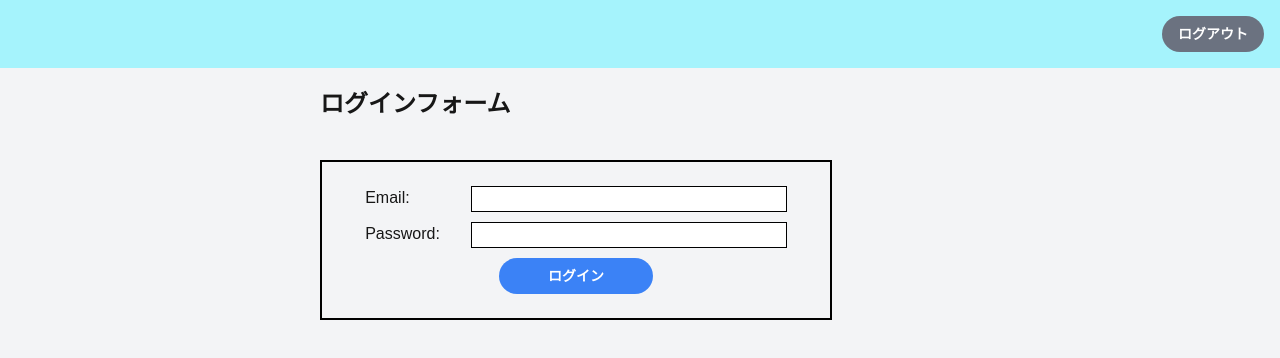
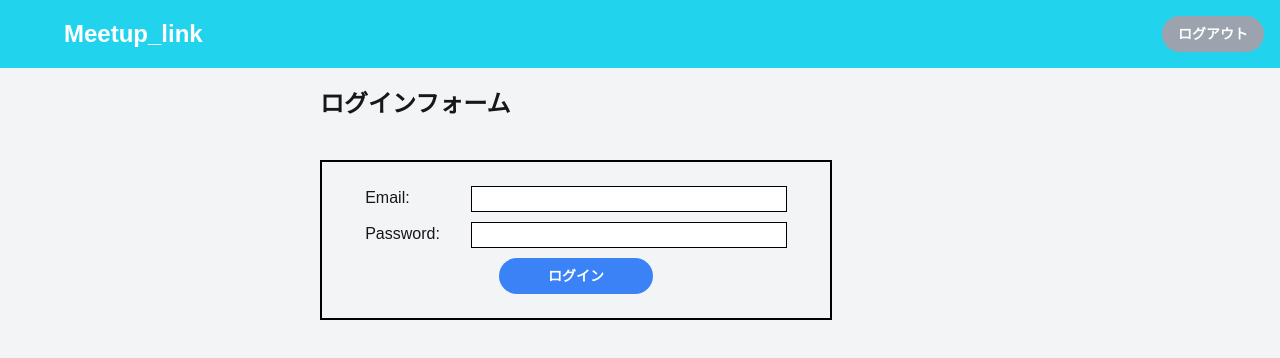
Before and after one commit to kai-phoenix/meetup_link, a Next.js app in the folder frontend/: page /login in a window 1280 px wide. Shown: the top 358 px of the page. Built offline with nearby package versions, Linux system fonts and the light colour scheme.

Commit message:
[tmp]デザイン修正3
デザイン修正3

```diff
--- a/frontend/app/components/EditButton.tsx
+++ b/frontend/app/components/EditButton.tsx
@@ -8,6 +8,6 @@ export function EditButton({editPath,name}: Readonly<{ editPath:string,name:stri
         router.push(editPath)
     }
     return (
-        <button onClick={handleEditClick} className="py-1 px-2.5 bg-lime-500 rounded-2xl text-white font-black text-sm">{name}</button>
+        <button onClick={handleEditClick} className="py-1 px-2.5 bg-lime-500 hover:bg-gray-700 rounded-2xl text-white font-black text-sm mx-1">{name}</button>
     )
 }
--- a/frontend/app/components/LogoutButton.tsx
+++ b/frontend/app/components/LogoutButton.tsx
@@ -18,7 +18,7 @@ export function LogoutButton() {
         router.push('/login')
     }
     return (
-        <button onClick={handleLogout} className="bg-gray-500 hover:bg-gray-700 text-white font-bold py-2 px-4 rounded-3xl text-sm /">
+        <button onClick={handleLogout} className="bg-gray-400 hover:bg-gray-700 text-white font-bold py-2 px-4 rounded-3xl text-sm /">
             ログアウト
         </button>
     )
--- a/frontend/app/components/RemoveButton.tsx
+++ b/frontend/app/components/RemoveButton.tsx
@@ -8,6 +8,6 @@ export function RemoveButton({removePath,name}: Readonly<{ removePath:string,nam
         router.push(removePath)
     }
     return (
-        <button onClick = {handleRemoveClick} className="py-1 px-2.5 bg-red-500 rounded-2xl text-white font-black text-sm">{name}</button>
+        <button onClick = {handleRemoveClick} className="py-1 px-2.5 bg-red-500 hover:bg-gray-700 rounded-2xl text-white font-black text-sm mx-1">{name}</button>
     )
 }
--- a/frontend/app/events/[id]/edit/page.tsx
+++ b/frontend/app/events/[id]/edit/page.tsx
@@ -112,9 +112,8 @@ export default function EditEventPage() {
                     <input type='text' value={status} onChange={e=>setStatus(e.target.value)}/>
                 </div>
                 <UpdateButton name="更新"/>
-                {/* <button type="button" onClick={() => router.back()}>戻る</button> */}
-                <ReturnButton name="戻る"/>
             </form>
+            <ReturnButton name="戻る"/>
         </div>
     )
 }
--- a/frontend/app/events/page.tsx
+++ b/frontend/app/events/page.tsx
@@ -41,24 +41,26 @@ export default function EventPage() {
         return <div>ロード中・・・</div>
     }
     return (
-        <div className='bg-gray-100'>
-            <h1>イベント一覧</h1>
+        <div className=''>
+            <h1 className='text-2xl py-4'>イベント一覧</h1>
             <ul>
                 {event.map((event: Event) => (
-                    <a href = {`/events/${event.id}/edit`} key={event.id}>
-                        <li>
+                    <div key={event.id} className='flex align-center border-2 border-cyan-200 w-7/12 mb-8 p-4 min-w-max shadow-md shadow-cyan-500'>
+                        <a href = {`/events/${event.id}/edit`} className='mr-4 my-4 pr-4 py-4 rounded-lg'>
+                            <li className='min-w-72 text-xl'>
                                 <p>{event.id}</p>
-                            <p>{event.event_date}</p>
                                 <p>{event.capacity}</p>
                                 <p>{event.money}</p>
                                 <p>{event.description}</p>
+                                <p>{event.event_date}</p>
                                 <p>{event.status}</p>
                             </li>
-                        <div>
+                        </a>
+                        <div className='my-auto'>
                             <EditButton editPath={`/events/${event.id}/edit`} name="編集"/>
                             <RemoveButton removePath = {`/events/${event.id}/cancel`} name="削除"/>
                         </div>
-                    </a>
+                    </div>
                 ))}
             </ul>
         </div>
--- a/frontend/app/layout.tsx
+++ b/frontend/app/layout.tsx
@@ -28,8 +28,9 @@ export default function RootLayout({
       <body
         className={`${geistSans.variable} ${geistMono.variable} antialiased bg-gray-100`}
       >
-        <header>
-          <nav className="flex justify-end bg-cyan-200 p-4">
+        <header className="flex bg-cyan-400 justify-between align-middle min-w-max">
+          <p className="text-2xl font-bold my-auto ml-16 text-white">Meetup_link</p>
+          <nav className="justify-end p-4">
             <LogoutButton/>
           </nav>
         </header>
```
Lines whose indentation alone changed are shown as unchanged.
